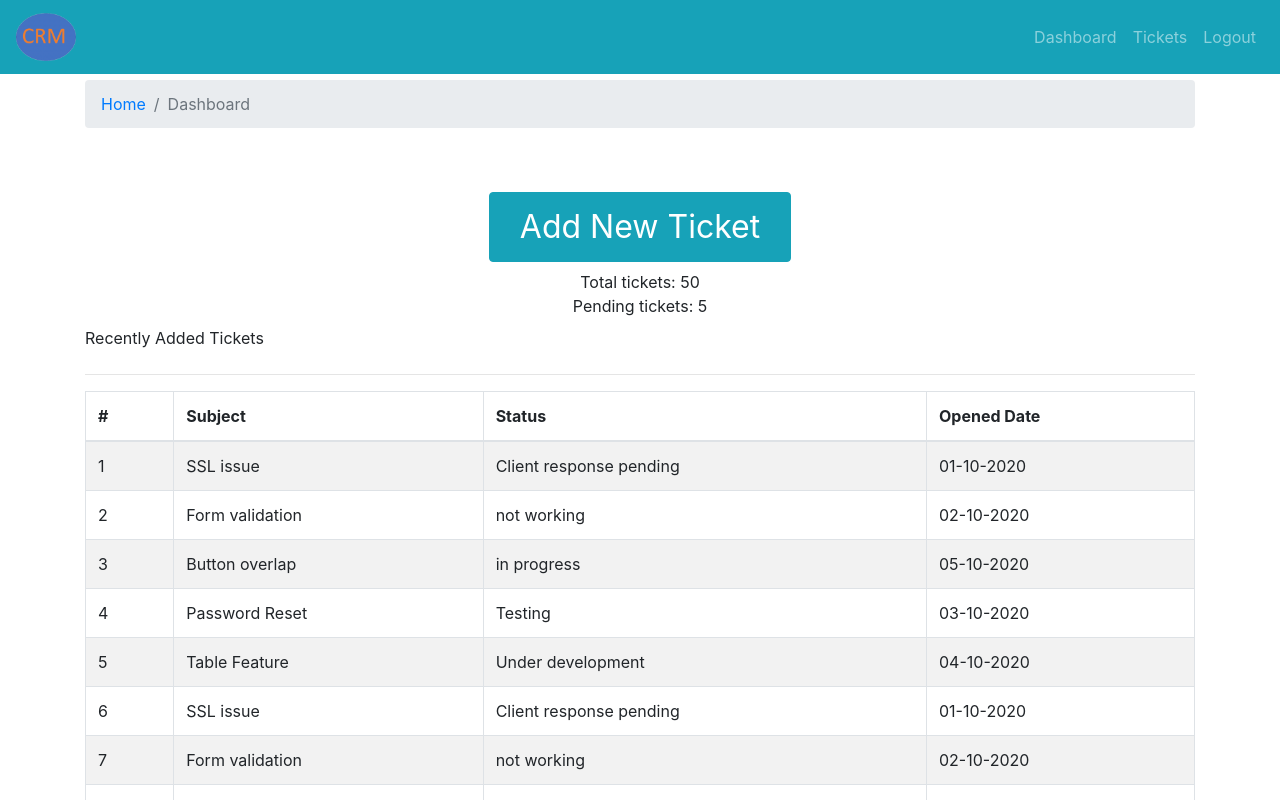
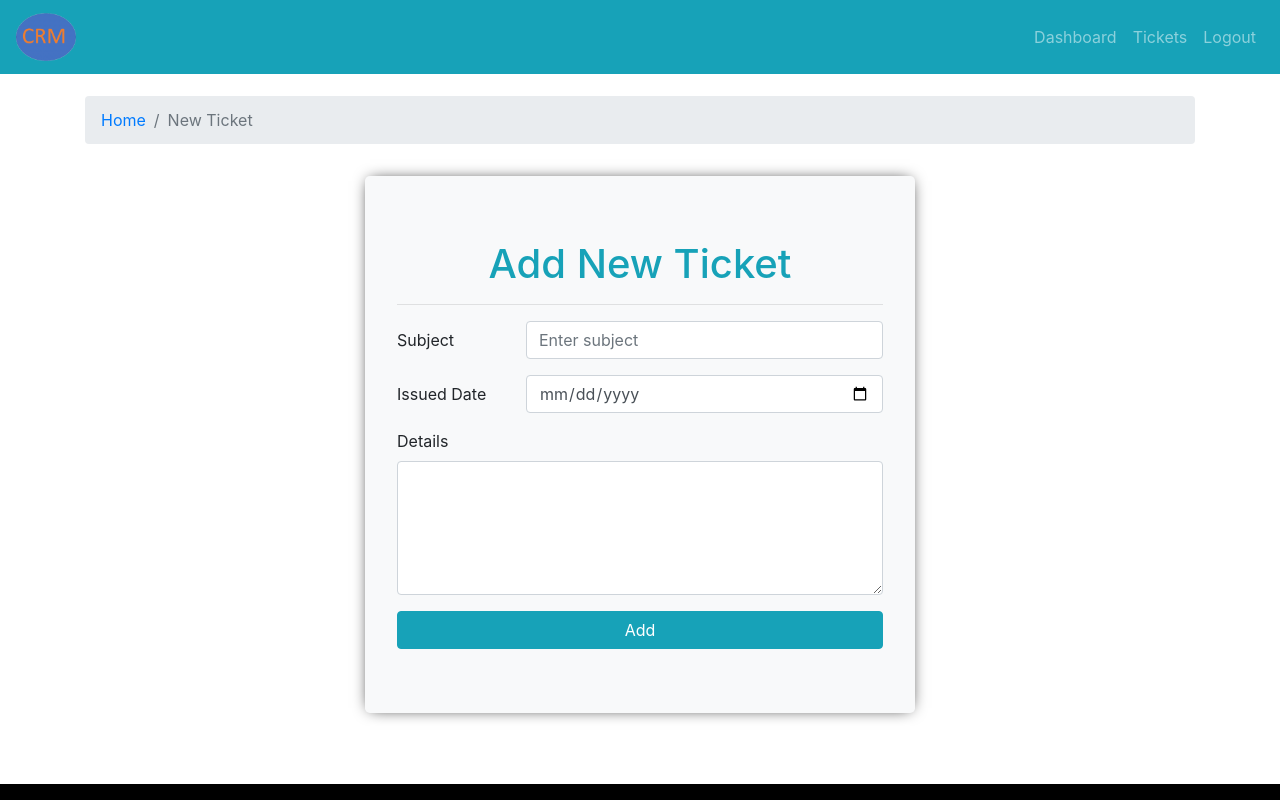
Before and after one commit to sonam-serchan/crm-frontend, a React (Create React App) app: page / in a window 1280 px wide. Shown: the top 800 px of the page. Built offline with nearby package versions, Linux system fonts and the light colour scheme.

Commit message:
add new ticket page

```diff
--- a/src/App.js
+++ b/src/App.js
@@ -1,13 +1,15 @@
 import React from 'react';
 import './App.css';
 import { DefaultLayout } from './layout/DefaultLayout';
-import { Dashboard } from './pages/dashboard/Dashboard.page';
+// import { Dashboard } from './pages/dashboard/Dashboard.page';
+import { AddTicket } from './pages/new-ticket/AddTicket.page';
 
 function App() {
   return (
     <div className="App">
       <DefaultLayout>
-        <Dashboard />
+        {/* <Dashboard /> */}
+        <AddTicket />
       </DefaultLayout>
     </div>
   );
--- /dev/null
+++ b/src/components/add-ticket-form/AddTicketForm.comp.js
@@ -0,0 +1,54 @@
+import React from 'react';
+import { Jumbotron, Form, Button, Row, Col } from 'react-bootstrap';
+import PropTypes from 'prop-types';
+import './add-ticket-form.style.css';
+
+export const AddTicketForm = ({ handleOnChange, handleOnSubmit, frmDt }) => {
+  return (
+    <Jumbotron className="mt-3 bg-light add-new-ticket">
+      <h1 className="text-info text-center">Add New Ticket</h1>
+      <hr />
+      <Form onSubmit={handleOnSubmit}>
+        <Form.Group as={Row}>
+          <Form.Label column sm={3}>Subject</Form.Label>
+          <Col sm={9}>
+            <Form.Control
+              name="subject"
+              value={frmDt.subject}
+              onChange={handleOnChange}
+              placeholder="Enter subject"
+              required />
+          </Col>
+        </Form.Group>
+        <Form.Group as={Row}>
+          <Form.Label column sm={3}>Issued Date</Form.Label>
+          <Col sm={9}>
+            <Form.Control
+              type="date"
+              name="issueDate"
+              value={frmDt.issueDate}
+              onChange={handleOnChange}
+              required />
+          </Col>
+        </Form.Group>
+        <Form.Group>
+          <Form.Label>Details</Form.Label>
+          <Form.Control
+            as="textarea"
+            rows="5"
+            name="details"
+            value={frmDt.details}
+            onChange={handleOnChange}
+            required />
+        </Form.Group>
+        <Button type="submit" variant="info" block name="addButton">Add</Button>
+      </Form>
+    </Jumbotron>
+  )
+};
+
+AddTicketForm.propTypes = {
+  handleOnChange: PropTypes.func.isRequired,
+  handleOnSubmit: PropTypes.func.isRequired,
+  frmDt: PropTypes.object.isRequired
+};
--- /dev/null
+++ b/src/components/add-ticket-form/add-ticket-form.style.css
@@ -0,0 +1,6 @@
+.add-new-ticket {
+  max-width: 550px;
+  margin-left: auto;
+  margin-right: auto;
+  box-shadow: 0px 0px 15px -5px black;
+}
--- a/src/components/breadcrumb/Breadcrumb.comp.js
+++ b/src/components/breadcrumb/Breadcrumb.comp.js
@@ -3,7 +3,7 @@
 
 export const PageBreadcrumb = ({ page }) => {
   return (
-    <Breadcrumb>
+    <Breadcrumb className="mt-3">
       <Breadcrumb.Item href="/">Home</Breadcrumb.Item>
       <Breadcrumb.Item active>{page}</Breadcrumb.Item>
     </Breadcrumb>
--- /dev/null
+++ b/src/pages/new-ticket/AddTicket.page.js
@@ -0,0 +1,52 @@
+import React, { useState } from 'react';
+import { Container, Row, Col } from 'react-bootstrap';
+import { AddTicketForm } from '../../components/add-ticket-form/AddTicketForm.comp';
+import { PageBreadcrumb } from '../../components/breadcrumb/Breadcrumb.comp';
+import { shortText } from '../../utils/validation';
+
+const initialFormData = {
+  subject: "",
+  issueDate: "",
+  details: ""
+};
+
+const initialFormError = {
+  subject: "",
+  issueDate: "",
+  details: ""
+};
+
+export const AddTicket = () => {
+  const [frmData, setFrmData] = useState(initialFormData);
+  const [frmError, setFrmError] = useState(initialFormData);
+
+  const handleOnChange = e => {
+    const { name, value } = e.target;
+    setFrmData({
+      ...frmData,
+      [name]: value
+    });
+  };
+
+  const handleOnSubmit = async e => {
+    e.preventDefault();
+    const isValid = await shortText(frmData.subject);
+    !isValid &&
+      console.log('submitted', frmData, isValid);
+  }
+
+  return (
+    <Container>
+      <Row>
+        <Col>
+          <PageBreadcrumb page="New Ticket" />
+        </Col>
+      </Row>
+      <Row>
+        <Col>
+          <AddTicketForm handleOnChange={handleOnChange} handleOnSubmit={handleOnSubmit} frmDt={frmData} />
+        </Col>
+      </Row>
+    </Container>
+  )
+}
--- /dev/null
+++ b/src/utils/validation.js
@@ -0,0 +1,3 @@
+export const shortText = str => {
+  return str.length >= 3 && str.length <= 100
+}
```
